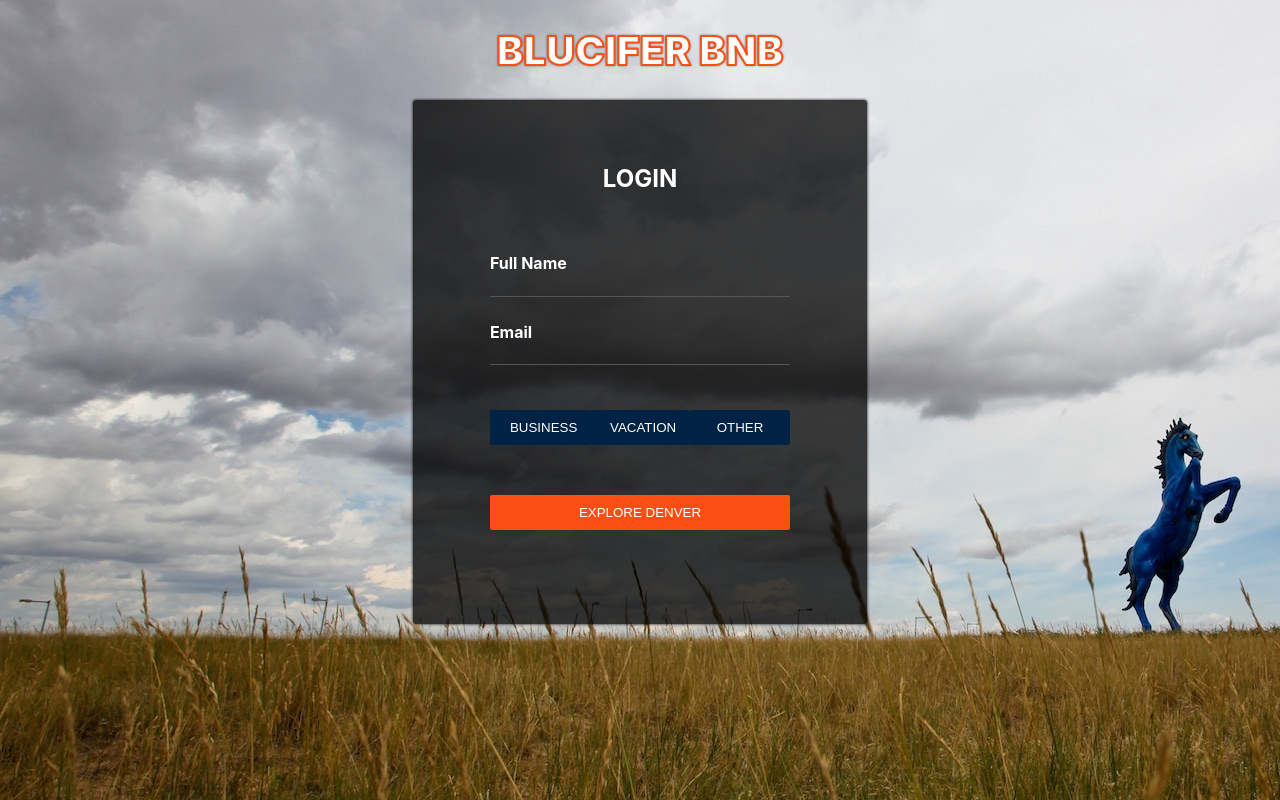
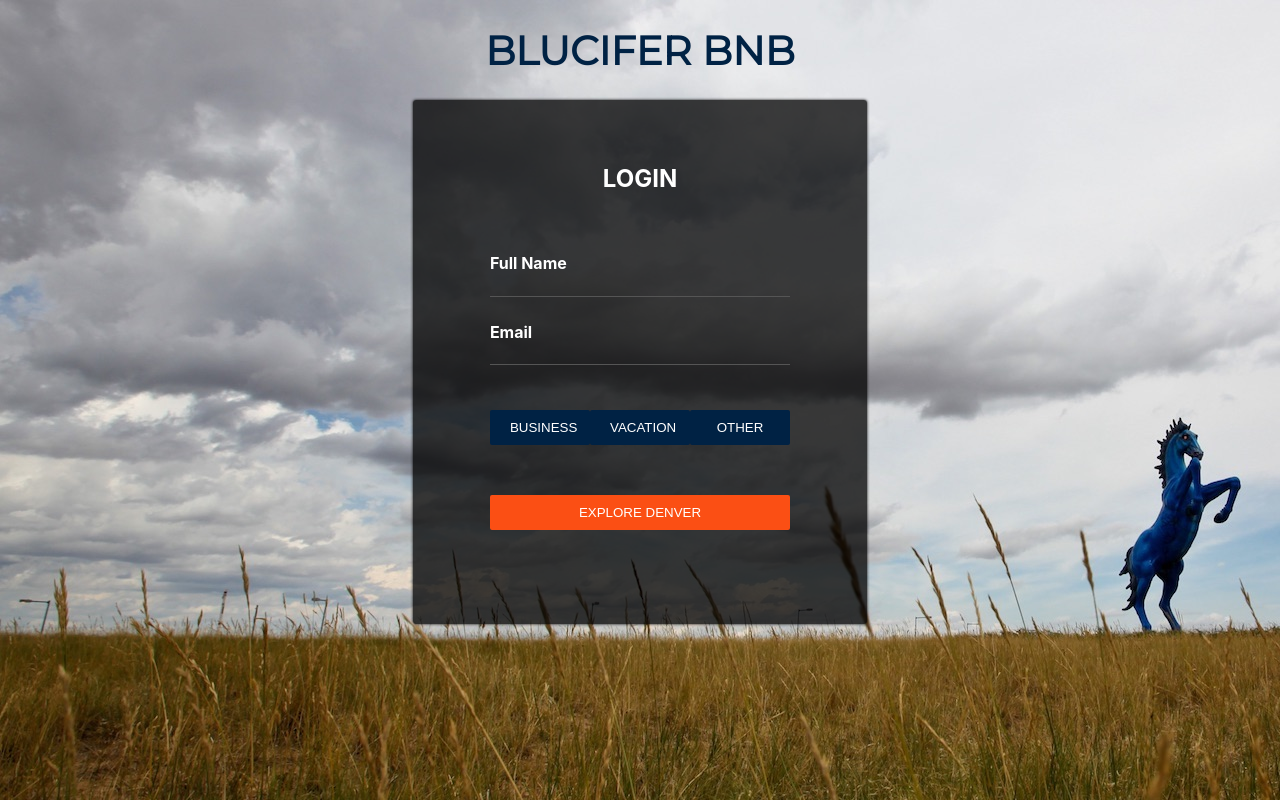
Before and after one commit to CHaiz15/blucifer0.1, a React (Create React App) app: page / in a window 1280 px wide. Built offline with nearby package versions, Linux system fonts and the light colour scheme; no server answers.

Commit message:
Add monserrat

```diff
--- a/src/ListingsContainer/ListingsContainer.css
+++ b/src/ListingsContainer/ListingsContainer.css
@@ -1,5 +1,4 @@
 .listings-header {
-  /* background-position: center; */
   background: linear-gradient(rgba(0, 0, 0, 0.3), rgba(0, 0, 0, 0.3)), url('../assets/listing-img.png') center;
   width: 100%;
   height: 40vh;
@@ -13,6 +12,7 @@
   color: #fff;
   font-size: 3em;
   text-shadow: 0 0 3px #000;
+  font-family: 'Montserrat', sans-serif;
 }
 
 .listings-pg {
--- a/src/LoginForm/LoginForm.css
+++ b/src/LoginForm/LoginForm.css
@@ -10,13 +10,11 @@
 }
 
 .title {
-  -webkit-text-stroke-width: 2px;
-  -webkit-text-stroke-color: #FB4F14;
   margin: 2% 0 0 0;
   font-weight: 900;
   font-size: 2.5em;
-  color: #ffffff;
-  text-shadow: 0 0 3px #000;
+  font-family: 'Montserrat', sans-serif;
+  color: #002244;
 }
 
 .text-center {
```
